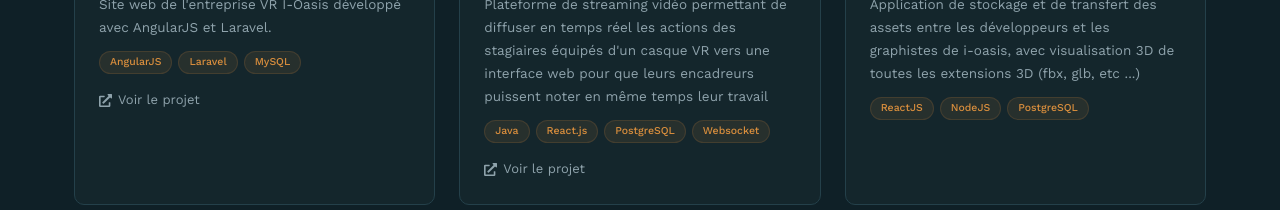
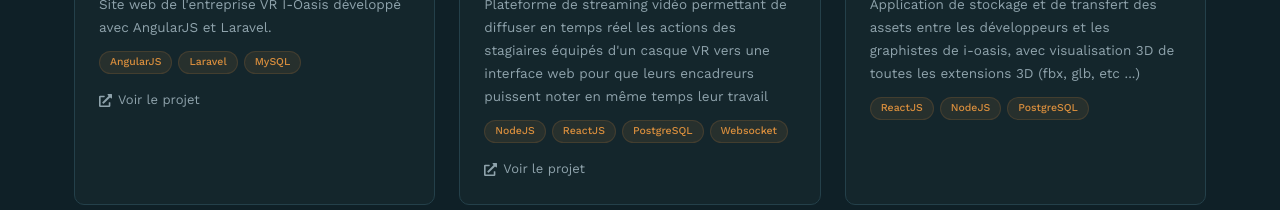
Before and after one commit to WilliamLouiz/WilliamNJ-portfolio, a React (Create React App) app: page /projects in a window 1280 px wide. Shown: the part 840-1050 px from the top of the page. Built offline with nearby package versions, Linux system fonts and the light colour scheme.

Commit message:
modification java

```diff
--- a/src/pages/Projects.js
+++ b/src/pages/Projects.js
@@ -48,7 +48,7 @@ const projects = [
     title: "Streaming Vidéo VR",
     description:
       "Plateforme de streaming vidéo permettant de diffuser en temps réel les actions des stagiaires équipés d'un casque VR vers une interface web pour que leurs encadreurs puissent noter en même temps leur travail",
-    tech: ["Java", "React.js", "PostgreSQL", "Websocket"],
+    tech: ["NodeJS", "ReactJS", "PostgreSQL", "Websocket"],
     link: "http://13.39.182.184/",
     github: "#",
     icon: <FaVideo />,
```
Also changed, not shown: 1 other file (tests, documents, lock files or other folders).
